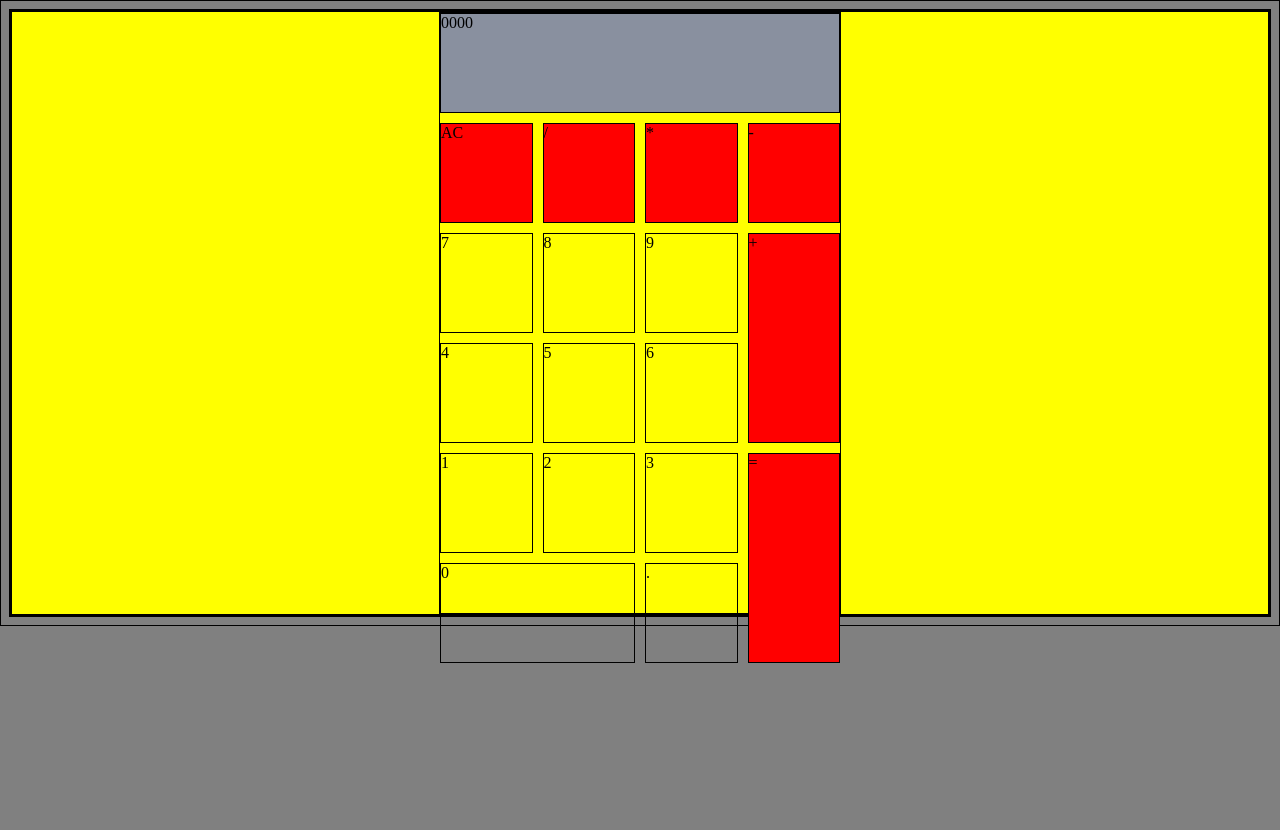
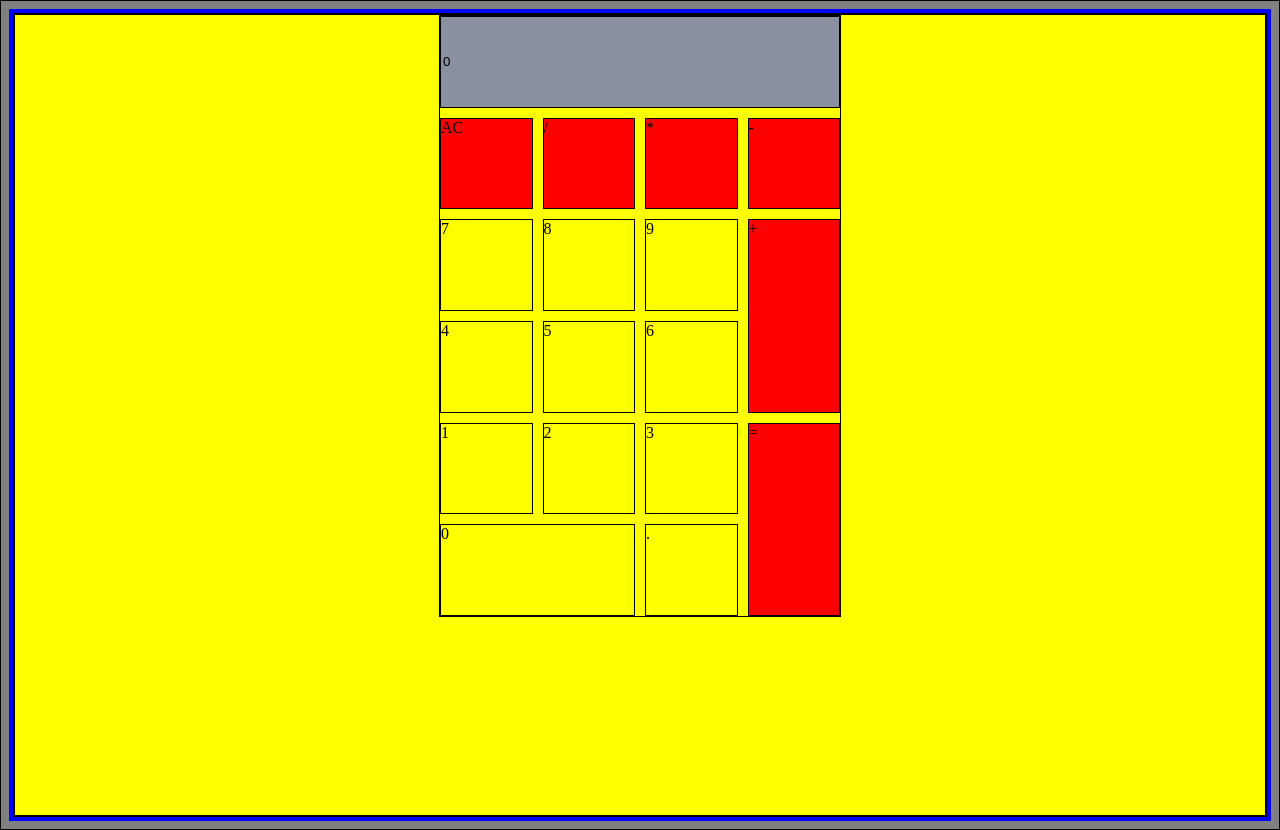
Before and after one commit to costik2020/0023-calculator-in-react, a React (Create React App) app: page / in a window 1280 px wide. Before the commit the page ends 800 px from the top, so only its background shows below. Built offline with nearby package versions, Linux system fonts and the light colour scheme.

Commit message:
Woring on the screen and ading state

```diff
--- a/src/components/Calculator.js
+++ b/src/components/Calculator.js
@@ -1,31 +1,47 @@
 import React from 'react';
+import {setState, getState} from "react";
 
 class Calculator extends React.Component{
-	constructor(props){
-		super(props);
-	}
+    constructor(props){
+        super(props);
+        this.state = {
+            screenValue: "0"
+        };
+
+   this.handleButtonPress= this.handleButtonPress.bind(this);
+
+    }
+
+    handleButtonPress (e){
+        // this.setState({input: event.target.value});
+       console.log("You clicked ",e.target.textContent);
+       this.setState( {screenValue: e.target.value  } );
+    }
+
+
 
 	render(){
 		return (
 		<div className="calculator">
-	        <div className="display">0000</div>
+            {/*  <div id="display">0</div> */}
+            <input type="text" id="display" value={this.state.screenValue}   />
             <div id="clear">AC</div>
             <div id="divide">/</div>
             <div id="multiply">*</div>
-            <div id="substract">-</div>
+            <div id="subtract">-</div>
             <div id="add">+</div>
-            <div id="equal">=</div>
+            <div id="equals">=</div>
             <div id="seven">7</div>
             <div id="eight">8</div>
             <div id="nine">9</div>
             <div id="four">4</div>
             <div id="five">5</div>
             <div id="six">6</div>
-            <div id="one">1</div>
+            <div id="one" onClick={this.handleButtonPress}>1</div>
             <div id="two">2</div>
             <div id="three">3</div>
             <div id="zero">0</div>
-            <div id="dot">.</div>
+            <div id="decimal">.</div>
 		</div>
 		);
 	}
--- a/src/css/main.css
+++ b/src/css/main.css
@@ -3,11 +3,14 @@
 }
 
 body {
+  height: 90%;
   background-color: gray;
+  border: 4px solid blue;
 }
 
 .app {
   background-color: yellow;
+  height: 100vh;
   display: flex;
   justify-content: center;
 }
@@ -18,10 +21,10 @@ body {
   display: grid;
   grid-template-columns: repeat(4, 1fr);
   gap: 10px;
-  grid-auto-rows: minmax(100px, auto);
+  grid-auto-rows: minmax(50px, auto);
 }
 
-.display {
+#display {
   grid-column: 1/5;
   grid-row: 1/2;
   background-color: #89909F;
@@ -45,7 +48,7 @@ body {
   background-color: red;
 }
 
-#substract {
+#subtract {
   grid-column: 4/5;
   grid-row: 2/3;
   background-color: red;
@@ -57,7 +60,7 @@ body {
   background-color: red;
 }
 
-#equal {
+#equals {
   grid-column: 4/5;
   grid-row: 5/7;
   background-color: red;
--- a/src/sass/main.sass
+++ b/src/sass/main.sass
@@ -2,11 +2,14 @@
   border: 1px solid black
 
 body
+  height: 90%
   background-color: gray
+  border: 4px solid blue
 
 
 .app
   background-color: yellow
+  height: 100vh
   display: flex
   justify-content: center
 
@@ -18,11 +21,11 @@ body
   display: grid
   grid-template-columns: repeat(4, 1fr)
   gap: 10px
-  grid-auto-rows: minmax(100px, auto)
+  grid-auto-rows: minmax(50px, auto)
 
 
 
-.display
+#display
   grid-column: 1 / 5
   grid-row: 1 / 2
   background-color: #89909F
@@ -50,7 +53,7 @@ body
 
 
 
-#substract
+#subtract
   grid-column: 4 / 5
   grid-row: 2 / 3
   background-color: red
@@ -66,7 +69,7 @@ body
 
 
 
-#equal
+#equals
   grid-column: 4 / 5
   grid-row: 5 / 7
   background-color: red
```
Also changed, not shown: 1 other file (tests, documents, lock files or other folders).
